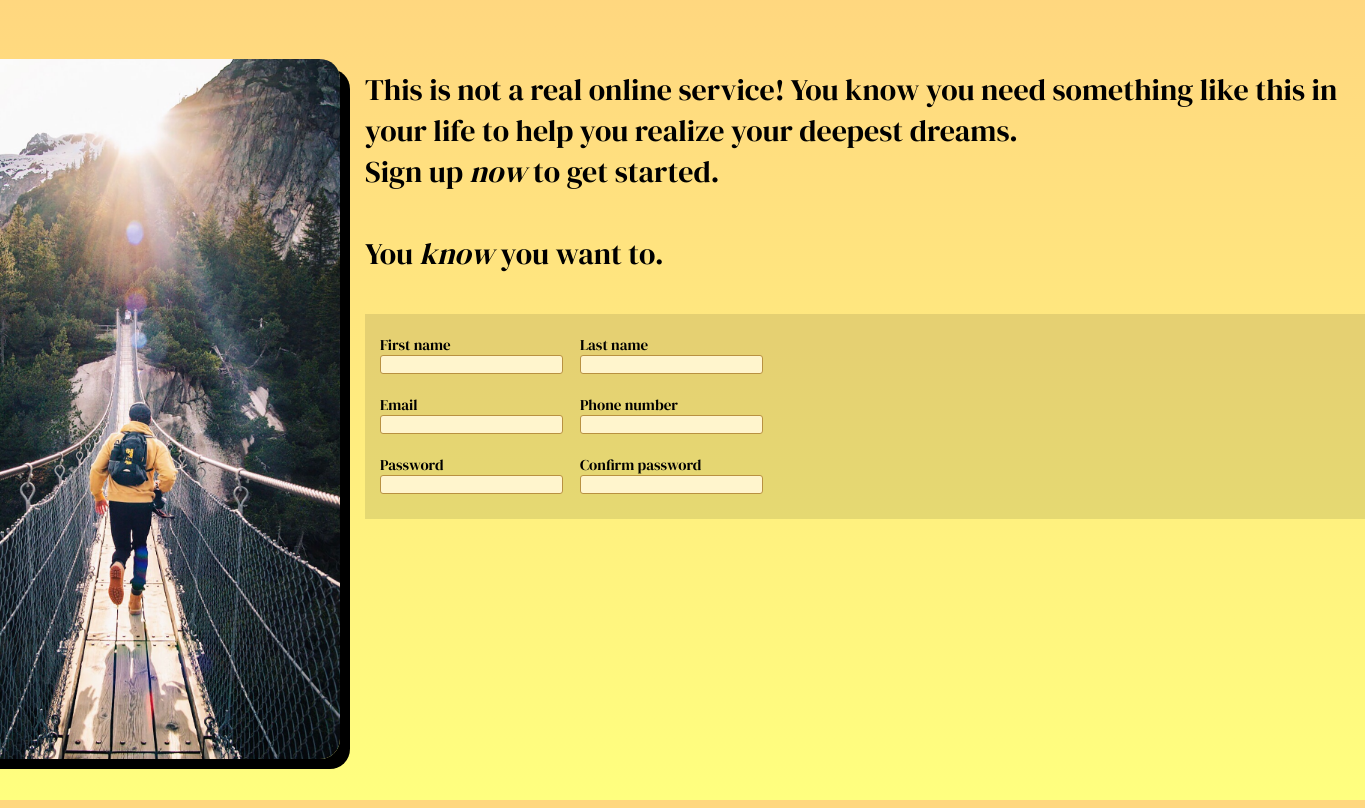
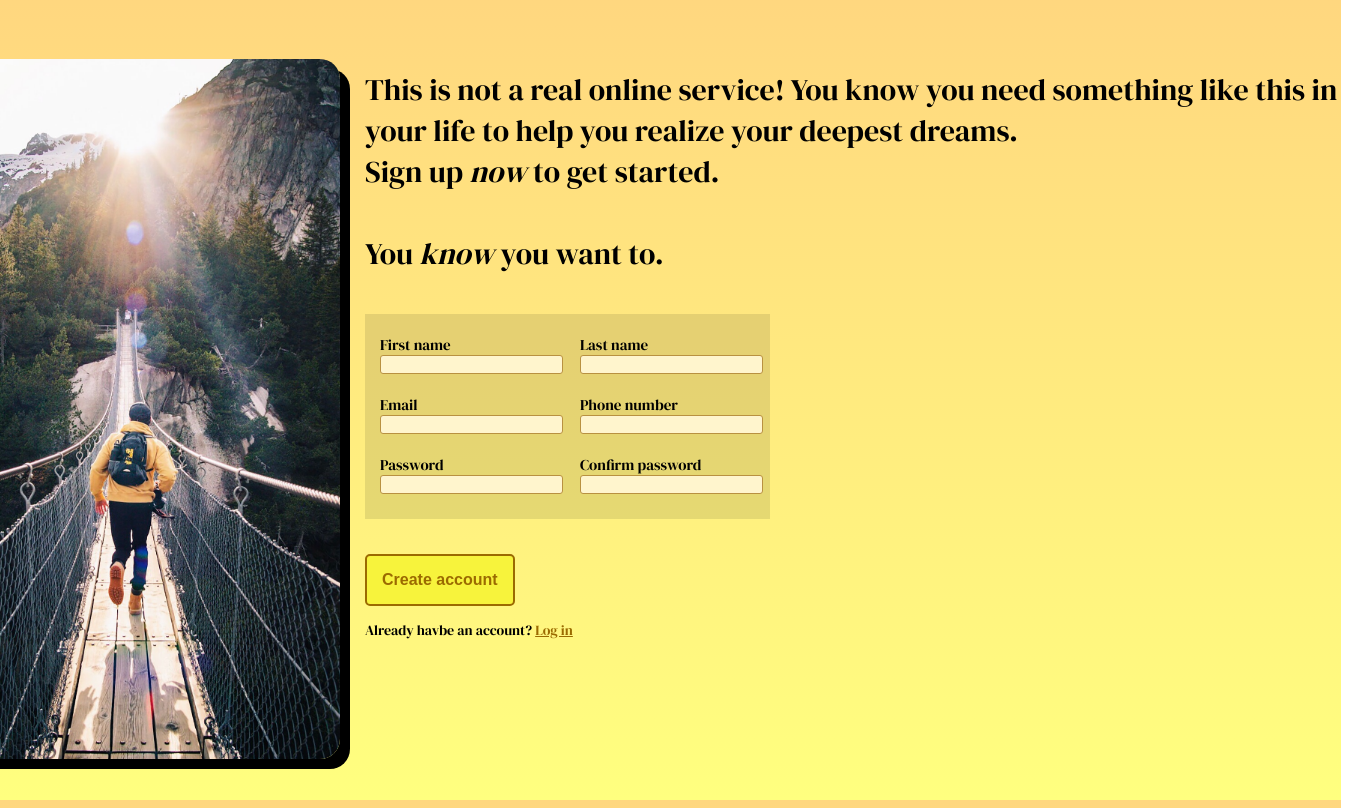
Before and after one commit to zocc-n/odin_signup, a plain HTML site: page index.html in a window 1280 px wide. Shown: the whole page, 1365 px wide, since content can reach past the window. Drawn offline with Linux system fonts and the light colour scheme.

Commit message:
HTML and CSS are finished

```diff
--- a/index.html
+++ b/index.html
@@ -16,7 +16,8 @@
         <section id="bckg"></section>
         <section class="right-side">
             <section id="top">This is not a real online service! You know you need something like this in your life to help you realize your deepest dreams.<br>Sign up <i>now</i> to get started.<br><br>You <i>know</i> you want to.</section>
-            <form id="mid">
+            <form action="#">
+                <section id="mid">
                     <section class="form-section">
                         <label for="fname">First name</label>
                         <input type="text" name="fname">
@@ -38,8 +39,12 @@
                         <label for="conf-pass">Confirm password</label>
                         <input type="password" name="conf-pass">
                     </section>
+                </section>
+                <section id="bot">
+                    <button type="submit">Create account</button>
+                    <p id="login">Already havbe an account? <a href="#">Log in</a></p>
+                </section>
             </form>
-            <section id="bot"></section>
         </section>
     </div>
 
--- a/style.css
+++ b/style.css
@@ -58,7 +58,7 @@ body {
     display: flex;
     flex-flow: row wrap;
     background-color: rgb(0, 0, 0, 0.1);
-    width: 100%;
+    width: 405px;
 }
 
 .form-section{
@@ -80,3 +80,39 @@ input {
     border-radius: 3px;
     margin-left: 15px;
 }
+
+input:focus{
+    outline: none;
+    border: 1px solid rgb(247, 243, 60);
+}
+
+
+#bot {
+    margin-left: 25px;
+    margin-top: 35px;;
+    font-family: 'DM Serif Display', serif;
+    font-size: 14px;
+}
+
+button {
+    background-color: rgb(247, 243, 60);
+    color: rgb(155, 106, 0);
+    border: 2px solid rgb(155, 106, 0);
+    border-radius: 5px;
+    padding: 15px 15px;
+    font-weight: bolder;
+    font-size: medium;
+}
+
+button:hover {
+    cursor: pointer;
+    background-color: rgb(255, 253, 120);
+}
+
+#login > a{
+    color: rgb(155, 106, 0);
+}
+
+#login > a:hover{
+    color: rgb(185, 145, 65);
+}
```
Lines whose indentation alone changed are shown as unchanged.
